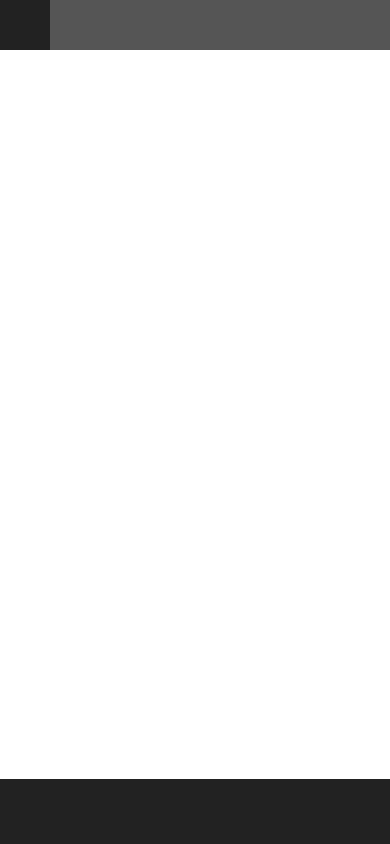
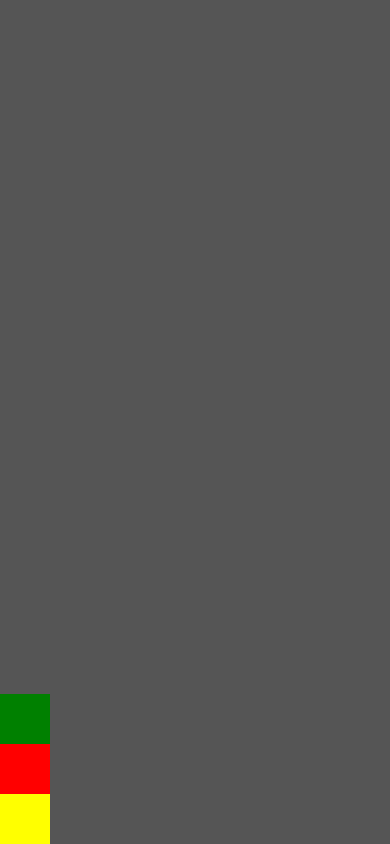
Before and after one commit to dhionathan01/React_Native_Curse_MTF, a React Native app: screen / in a window 390 px wide. Built offline with nearby package versions, Linux system fonts and the light colour scheme.

Commit message:
feat: :sparkles: flexbox e alinhamento
flexbox e alinhamento

```diff
--- a/App.js
+++ b/App.js
@@ -4,10 +4,18 @@ import { View, Text, StyleSheet, Image, Button } from 'react-native';
 class App extends Component{
   render() {
     return (
-      <View style={{ flex: 1 , backgroundColor: '#555'}}>
-        <View style={{ width: 50, height: 50, backgroundColor: '#222' }}></View>
-        <View style={{flex:1,  backgroundColor: '#FFF' }}></View>
-        <View style={{height: 65,  backgroundColor: '#222' }}></View>
+      /* flexDirection: row */
+      /* alignItems : Define na vertical .  altura  eixo y*/
+      /* justifyContent : Define na horizontal .  largura eixo x */
+      /* flexDirection: column */
+      /* alignItems : Define na horizontal .  largura  eixo x */
+      /* justifyContent : Define na vertical .  altura eixo y */
+
+
+      <View style={{ flex: 1 , flexDirection: 'column', alignItems: 'flex-start', justifyContent: 'flex-end', backgroundColor: '#555'}}>
+        <View style={{width: 50,  height: 50, backgroundColor: 'green' }}></View>
+        <View style={{width: 50,  height: 50, backgroundColor: 'red' }}></View>
+        <View style={{width: 50,  height: 50, backgroundColor: 'yellow' }}></View>
       </View>
     );
   }
```
Also changed, not shown: previews_comit/image-4.png (added), previews_comit/readme.md.
